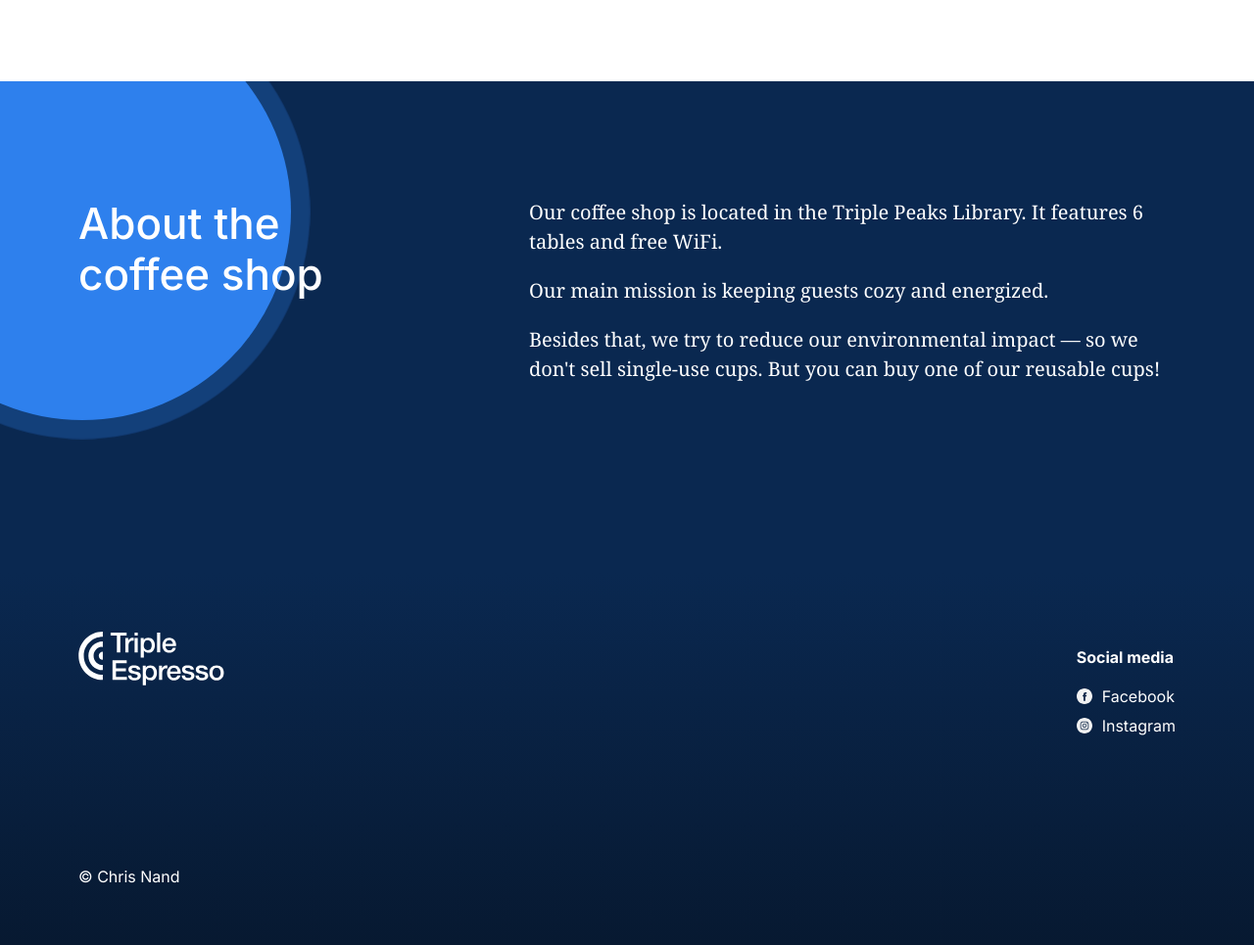
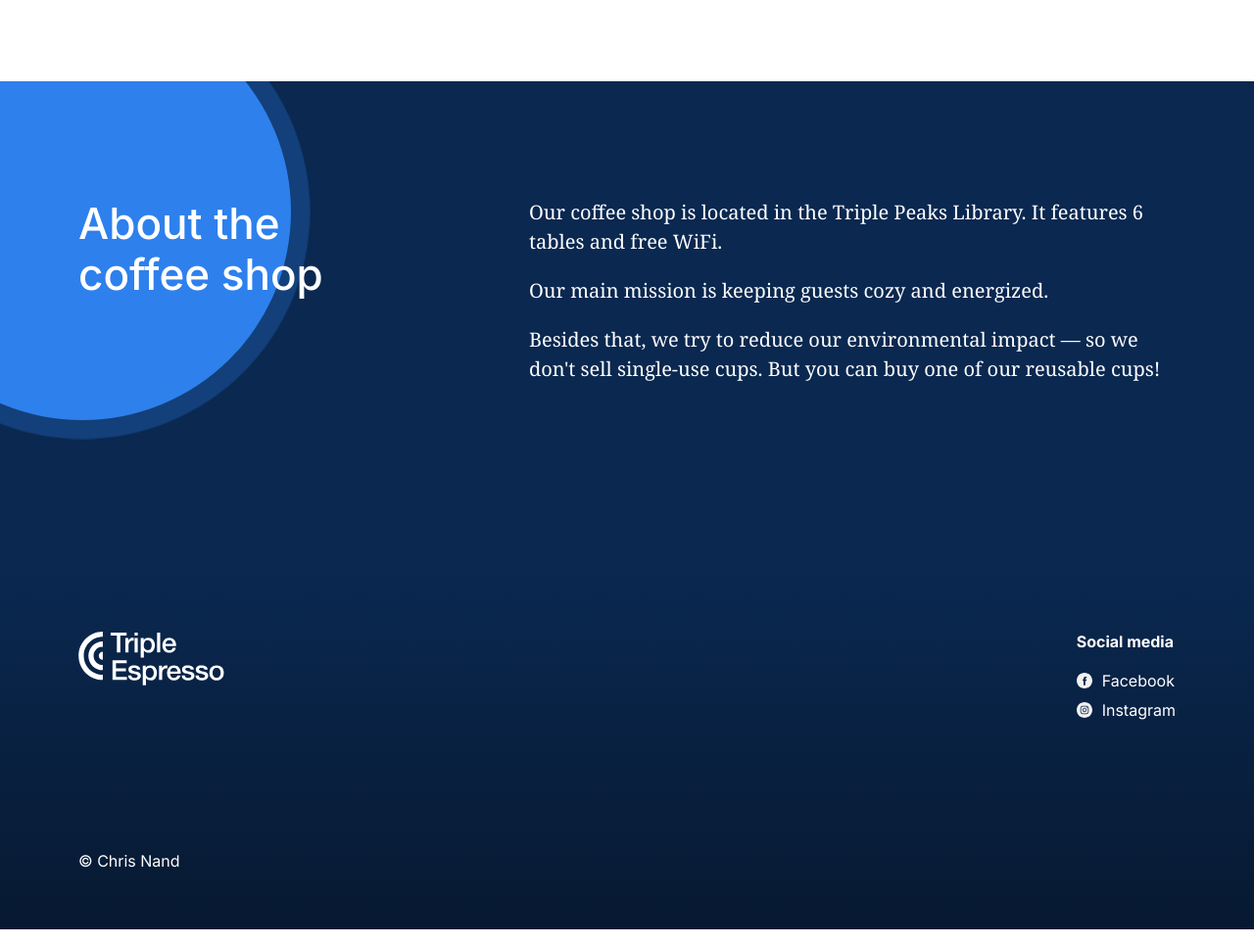
Before and after one commit to chris-nand/se_project_coffeeshop, a plain HTML site: page index.html in a window 1280 px wide. Shown: the part 4012-4977 px from the top of the page at 98% size. Drawn offline with Linux system fonts and the light colour scheme.

Commit message:
revised margins

```diff
--- a/blocks/footer.css
+++ b/blocks/footer.css
@@ -16,8 +16,7 @@
 }
 
 .footer__social-heading {
-  margin-bottom: 20px;
-  margin-right: 0;
+  margin: 0 0 20px;
   font-family: "Inter", Arial, Sans-serif;
   font-style: normal;
   font-weight: bold;
```
